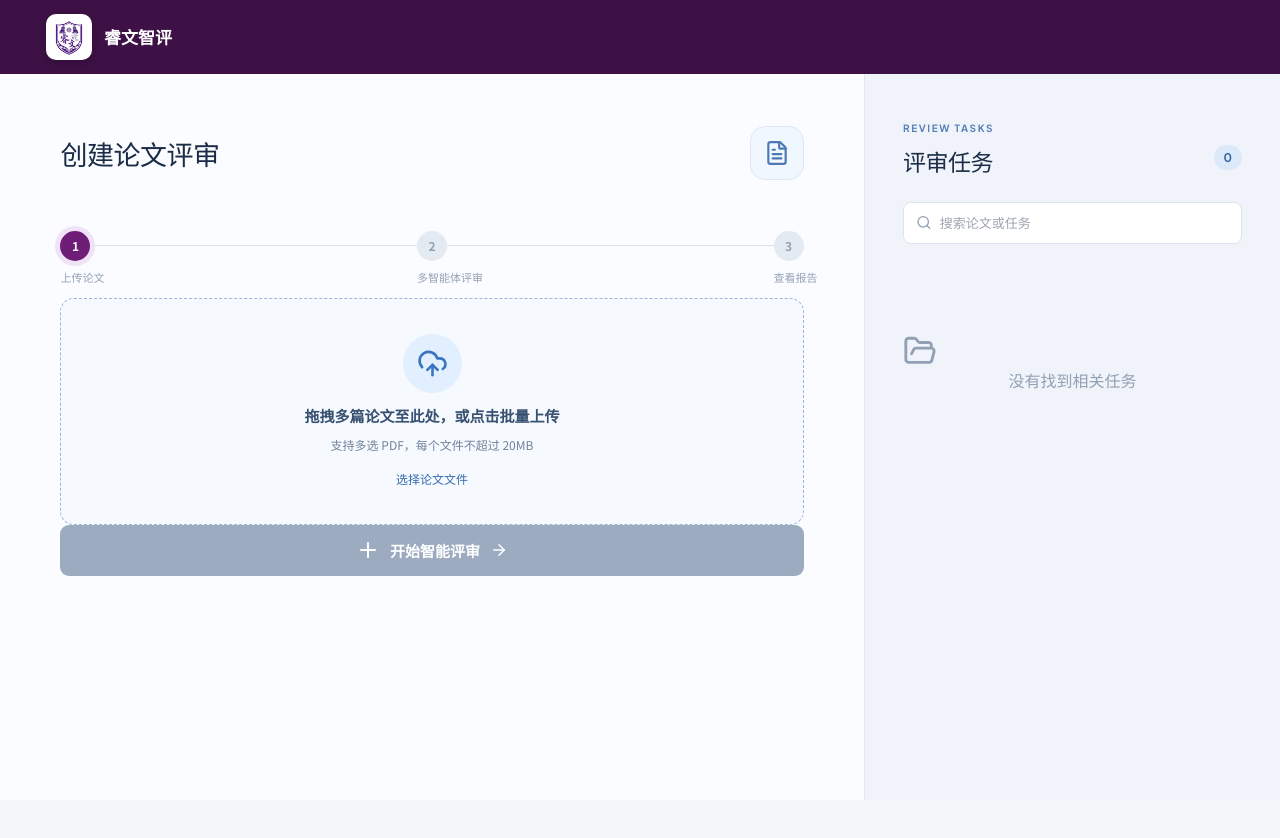
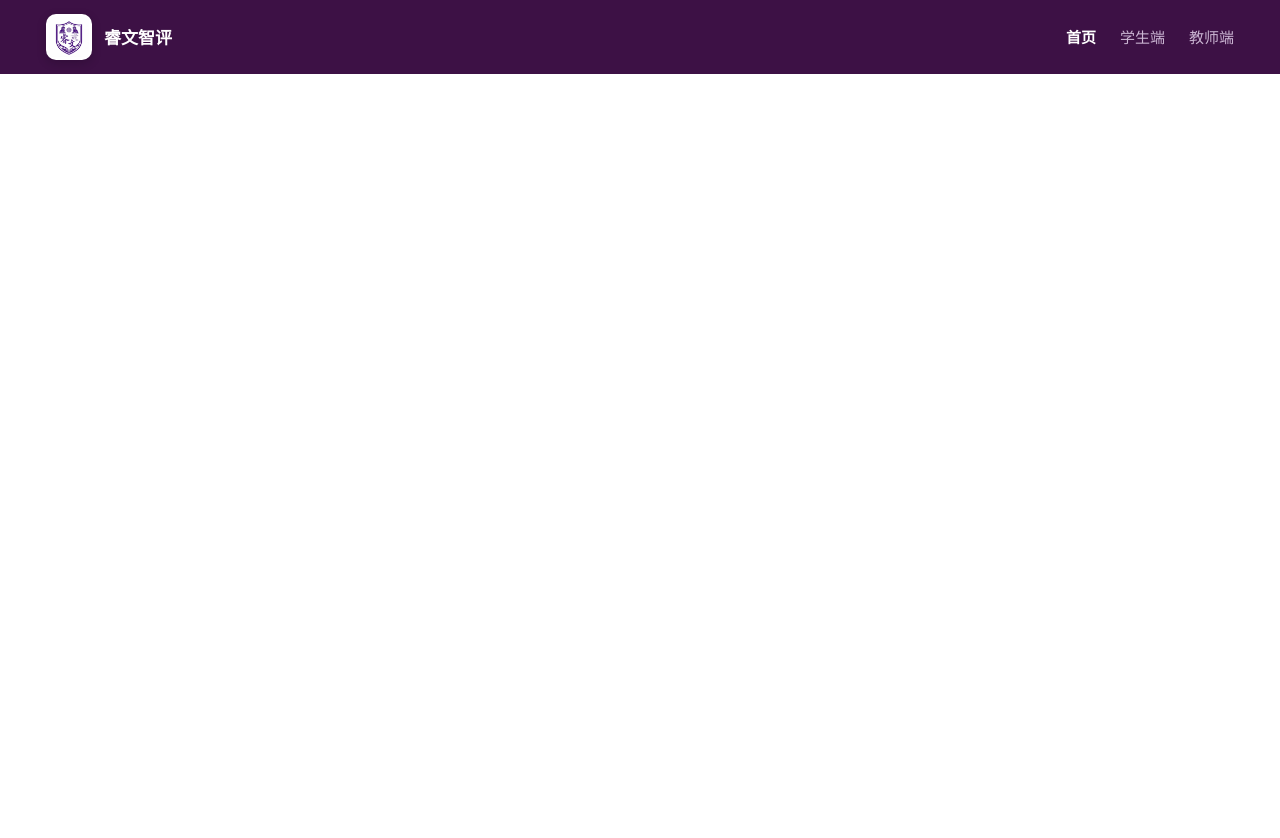
Before and after one commit to RikoNJU/Debate-Multi-Agent-Framework, a React (Vite) app in the folder frontend/: page / in a window 1280 px wide. Before the commit this address led to /student. Shown: the top 838 px of the page. Before the commit the page ends 800 px from the top, so only its background shows below. Built offline with nearby package versions, Linux system fonts and the light colour scheme.

Commit message:
Fix the bug that failed to switch to the teacher‑side

```diff
--- a/frontend/src/App.tsx
+++ b/frontend/src/App.tsx
@@ -1,21 +1,30 @@
 import { Navigate, Route, Routes } from 'react-router-dom';
 import ReviewPage from './pages/ReviewPage';
 import TaskDetailPage from './pages/TaskDetailPage';
+import AdminPortalPage from './pages/AdminPortalPage';
+import LoginPage from './pages/LoginPage';
+import TeacherPortalPage from './pages/TeacherPortalPage';
+import { PortalRoute, WorkspaceEntry } from './components/PortalRoute';
+import TopNav from './components/TopNav';
 
 export default function App() {
   return (
-    <Routes>
-      <Route path="/" element={<Navigate to="/student" replace />} />
-      <Route path="/student" element={<ReviewPage />} />
-      <Route path="/student/tasks/:taskId" element={<TaskDetailPage />} />
-
-
-
-
-
-
-
-      <Route path="*" element={<Navigate to="/student" replace />} />
-    </Routes>
+    <>
+      <TopNav />
+      <Routes>
+        <Route path="/" element={<div className="empty-home" />} />
+        <Route path="/student" element={<ReviewPage />} />
+        <Route path="/student/tasks/:taskId" element={<TaskDetailPage />} />
+        <Route path="/login" element={<LoginPage />} />
+        <Route path="/workspace" element={<WorkspaceEntry />} />
+        <Route path="/workspace/reviews" element={<PortalRoute><TeacherPortalPage /></PortalRoute>} />
+        <Route path="/workspace/admin" element={<PortalRoute adminOnly><AdminPortalPage /></PortalRoute>} />
+        <Route path="/teacher/login" element={<Navigate to="/login" replace />} />
+        <Route path="/admin/login" element={<Navigate to="/login" replace />} />
+        <Route path="/teacher" element={<Navigate to="/workspace/reviews" replace />} />
+        <Route path="/admin" element={<Navigate to="/workspace/admin" replace />} />
+        <Route path="*" element={<Navigate to="/student" replace />} />
+      </Routes>
+    </>
   );
 }
--- /dev/null
+++ b/frontend/src/components/TopNav.tsx
@@ -0,0 +1,19 @@
+import { Link, useLocation } from 'react-router-dom';
+
+export default function TopNav() {
+  const location = useLocation();
+
+  return (
+    <header className="topbar">
+      <div className="brand-mark">
+        <img src="/assets/rwzp-logo.jpg" alt="睿文智评标志" />
+      </div>
+      <div><strong>睿文智评</strong></div>
+      <nav className="topbar-nav" aria-label="主导航">
+        <Link className={location.pathname === "/" ? "active" : ""} to="/">首页</Link>
+        <Link className={location.pathname.startsWith("/student") ? "active" : ""} to="/student">学生端</Link>
+        <Link className={location.pathname.startsWith("/workspace") || location.pathname === "/login" ? "active" : ""} to="/workspace">教师端</Link>
+      </nav>
+    </header>
+  );
+}
--- a/frontend/src/pages/ReviewPage.tsx
+++ b/frontend/src/pages/ReviewPage.tsx
@@ -225,14 +225,6 @@ export default function ReviewPage() {
 
   return (
     <div className="workspace">
-      <header className="topbar">
-        <div className="brand-mark">
-          <img src="/assets/rwzp-logo.jpg" alt="睿文智评标志" />
-        </div>
-        <div>
-          <strong>睿文智评</strong>
-        </div>
-      </header>
 
       <main className="desk-layout">
         <section className="paper-pane">
```
Also changed, not shown: frontend/src/index.css.
